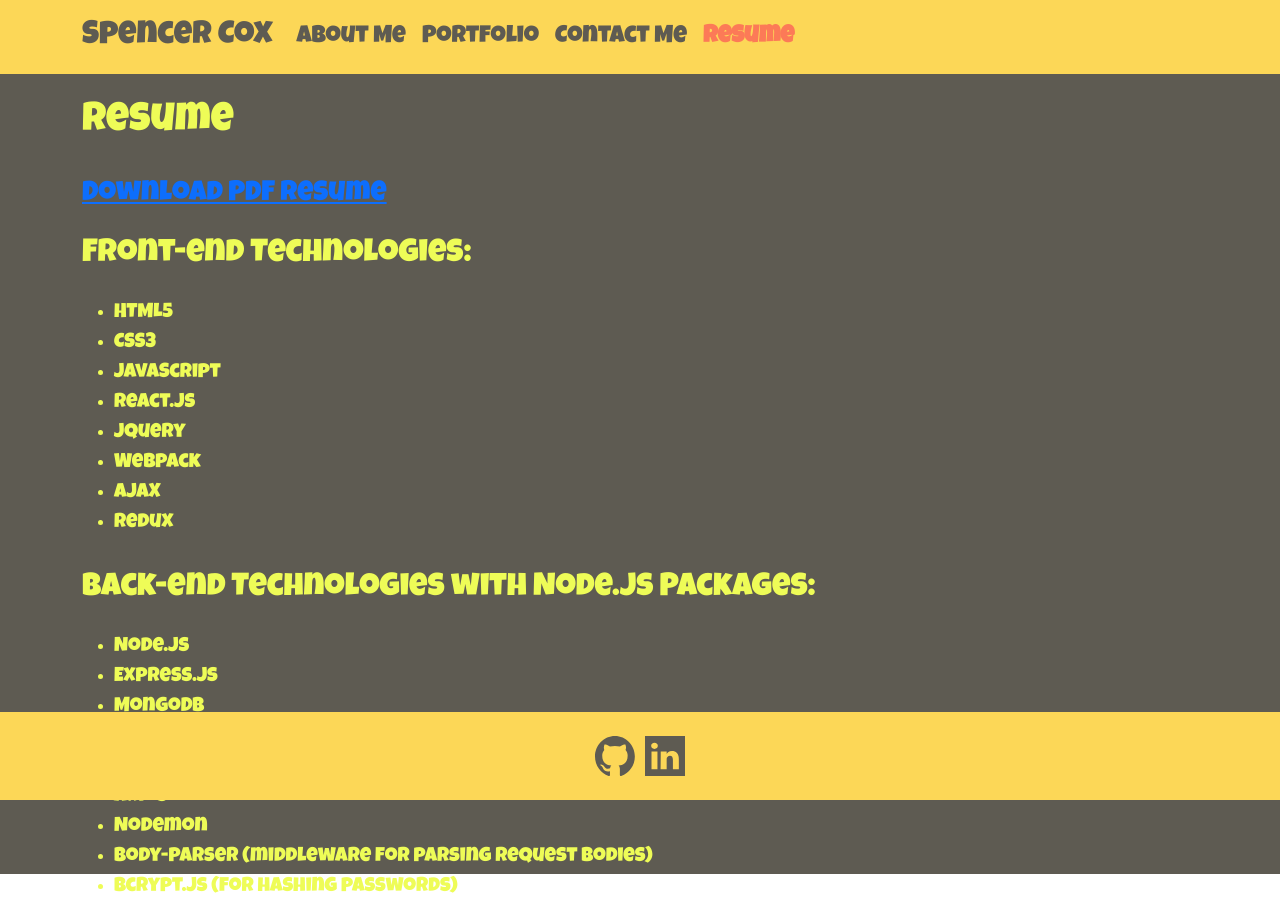
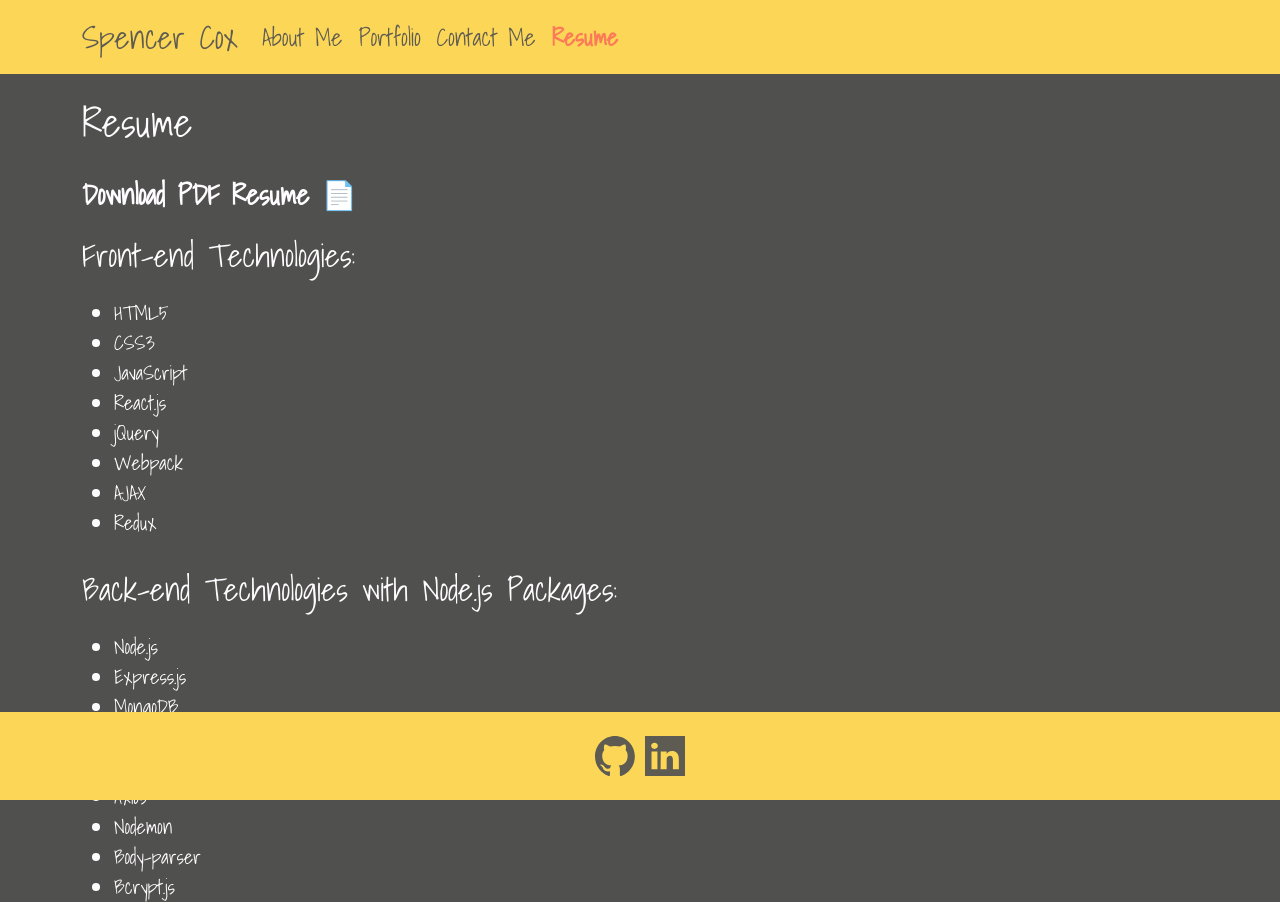
Before and after one commit to Spencox/Portfolio-Squared, a React (Vite) app in the folder Portfolio/: page /Resume in a window 1280 px wide. Built offline with nearby package versions, Linux system fonts and the light colour scheme.

Commit message:
finalized css and added readme content

```diff
--- a/Portfolio/index.html
+++ b/Portfolio/index.html
@@ -8,7 +8,7 @@
   <!-- Google Fonts-->
   <link rel="preconnect" href="https://fonts.googleapis.com">
   <link rel="preconnect" href="https://fonts.gstatic.com" crossorigin>
-  <link href="https://fonts.googleapis.com/css2?family=Luckiest+Guy&display=swap" rel="stylesheet">
+  <link href="https://fonts.googleapis.com/css2?family=Shadows+Into+Light&display=swap" rel="stylesheet">
   <title>Vite + React</title>
 </head>
 <body>
--- a/Portfolio/src/App.css
+++ b/Portfolio/src/App.css
@@ -1,13 +1,13 @@
 * {
-  font-family: "Luckiest Guy", cursive;
+  font-family: "Shadows Into Light", cursive;
   font-weight: 400;
   font-style: normal;
   }
 
 main {
-    height: 100vh;
-    color: #EEFC57;
-    background-color: #5e5b52;
+    min-height: 100vh;
+    color: #FFFCFF;
+    background-color: #50514F;;
 }
 
 .navbar-brand {
--- a/Portfolio/src/components/Project.jsx
+++ b/Portfolio/src/components/Project.jsx
@@ -9,8 +9,8 @@ function Project({ projects }) {
           <Col key={project.id}>
             <Card className='m-4' style={{ height: '300px', width: '400px', backgroundImage: `url(${project.imgPath})`, backgroundSize: 'cover', backgroundPosition: 'center', position: 'relative' }}>
               <div className="card-links" style={{ position: 'absolute', top: '50%', left: '50%', transform: 'translate(-50%, -50%)', display: 'flex', flexDirection: 'column', alignItems: 'center', color: '', zIndex: '1' }}>
-                <a href={project.deployedUrl} style={{ color: '#EEFC57', textDecoration: 'none', marginBottom: '10px', backgroundColor: '#5e5b52', padding: '5px 10px', borderRadius: '5px' }}>{project.name}</a>
-                <a href={project.gitHubUrl} style={{ color: '#EEFC57', textDecoration: 'none', backgroundColor: '#5e5b52', padding: '5px 10px', borderRadius: '5px' }}>Visit Repo</a>
+                <a href={project.deployedUrl} style={{ color: '#FFFCFF', textDecoration: 'none', marginBottom: '10px', backgroundColor: '#5e5b52', padding: '5px 10px', borderRadius: '5px' }}>{project.name}</a>
+                <a href={project. gitHubRepoUrl} style={{ color: '#FFFCFF', textDecoration: 'none', backgroundColor: '#5e5b52', padding: '5px 10px', borderRadius: '5px' }}>Visit Repo</a>
               </div>
               <Card.Body></Card.Body>
             </Card>
--- a/Portfolio/src/pages/Resume.jsx
+++ b/Portfolio/src/pages/Resume.jsx
@@ -7,7 +7,9 @@ export default function Resume() {
       <div>
         <h1 className="py-4">Resume</h1>
         <h3>
-          <a href="../src/assets/Spencer_Cox_Resume.pdf" download className="py-3">Download PDF Resume</a>
+          <a href="../src/assets/Spencer_Cox_Resume.pdf" download className="py-3" style={{ color: 'inherit', textDecoration: 'none', fontWeight: 'bold' }}>
+            Download PDF Resume <span role="img" aria-label="document">📄</span>
+          </a>
         </h3>
         <h2 className="py-3">Front-end Technologies:</h2>
         <ul className='fs-5'>
@@ -29,8 +31,8 @@ export default function Resume() {
           <li>JWT</li>
           <li>Axios</li>
           <li>Nodemon</li>
-          <li>Body-parser (middleware for parsing request bodies)</li>
-          <li>Bcrypt.js (for hashing passwords)</li>
+          <li>Body-parser</li>
+          <li>Bcrypt.js</li>
         </ul>
       </div>
     </Container>
```
Also changed, not shown: 1 other file (tests, documents, lock files or other folders).
